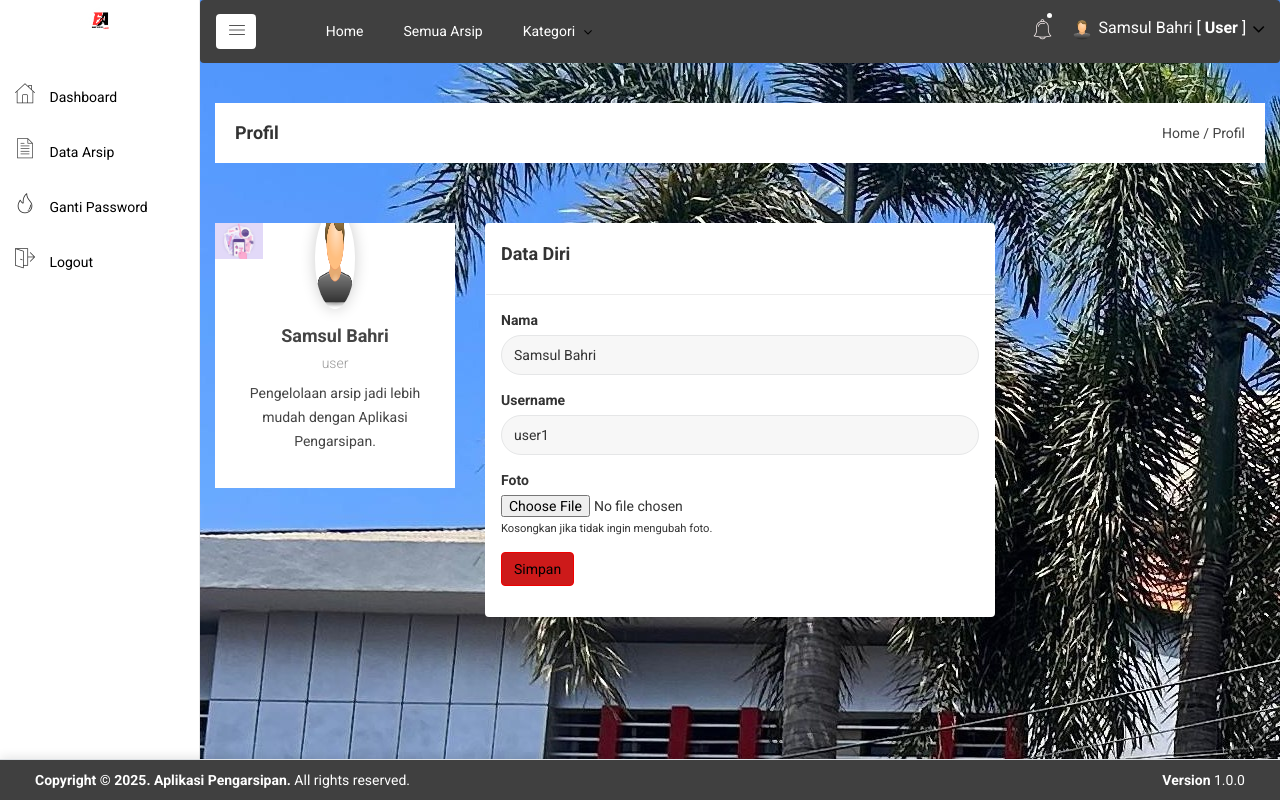
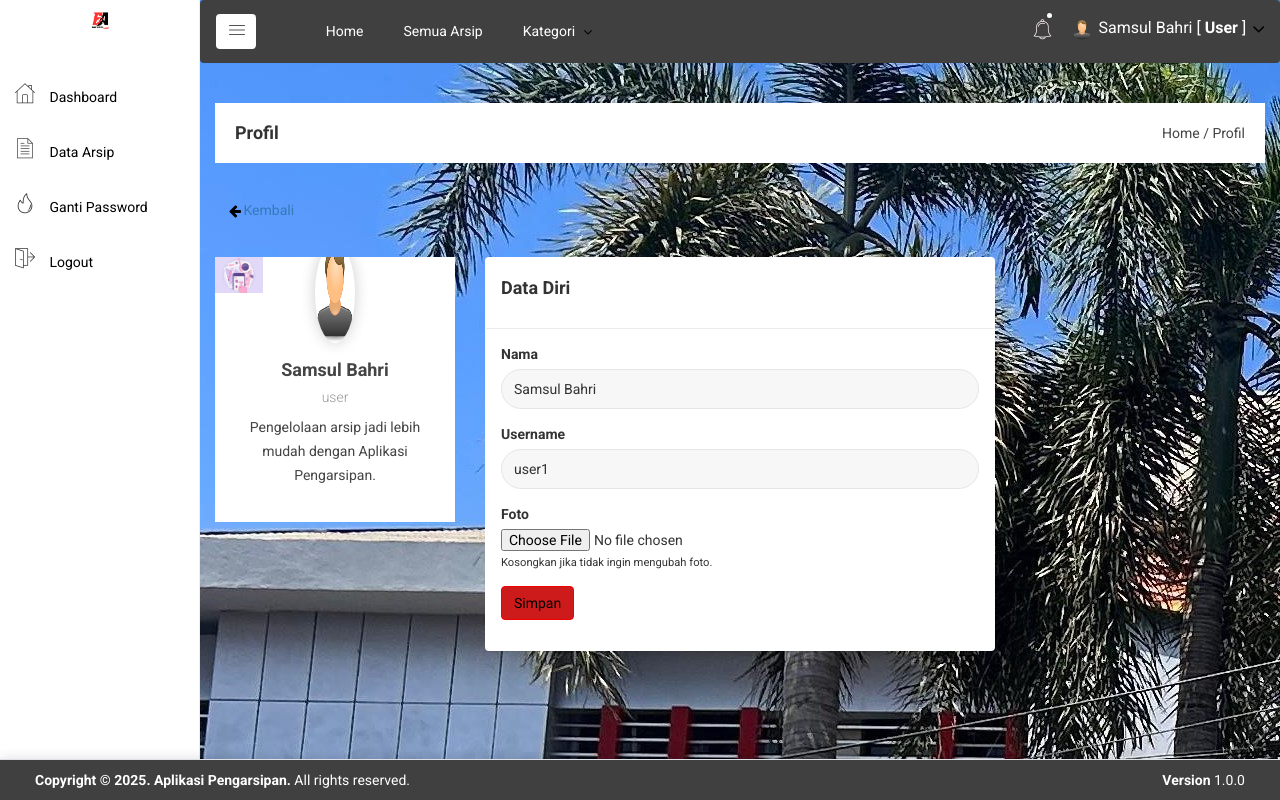
Before and after one commit to mentegagorengz/arsip-web, a PHP site: page /user/profil.php in a window 1280 px wide. Run offline with PHP 8.4, Linux system fonts and the light colour scheme; a user stored in the database is signed in; data comes from the database, SQL or seed files in the repository; some web fonts are replaced.

Commit message:
tambah button kembali di page profile

```diff
--- a/user/profil.php
+++ b/user/profil.php
@@ -20,6 +20,17 @@
                     </div>
                 </div>
             </div>
+        </div>
+    </div>
+</div>
+
+<!-- Button Kembali -->
+<div class="container-fluid" style="margin-bottom: 20px;">
+    <div class="row">
+        <div class="col-lg-12">
+            <a href="index.php" class="btn btn-secondary">
+                <i class="fa fa-arrow-left"></i> Kembali
+            </a>
         </div>
     </div>
 </div>
```
Also changed, not shown: admin/profil.php (+11 -0 lines), petugas/profil.php (+11 -0 lines).
